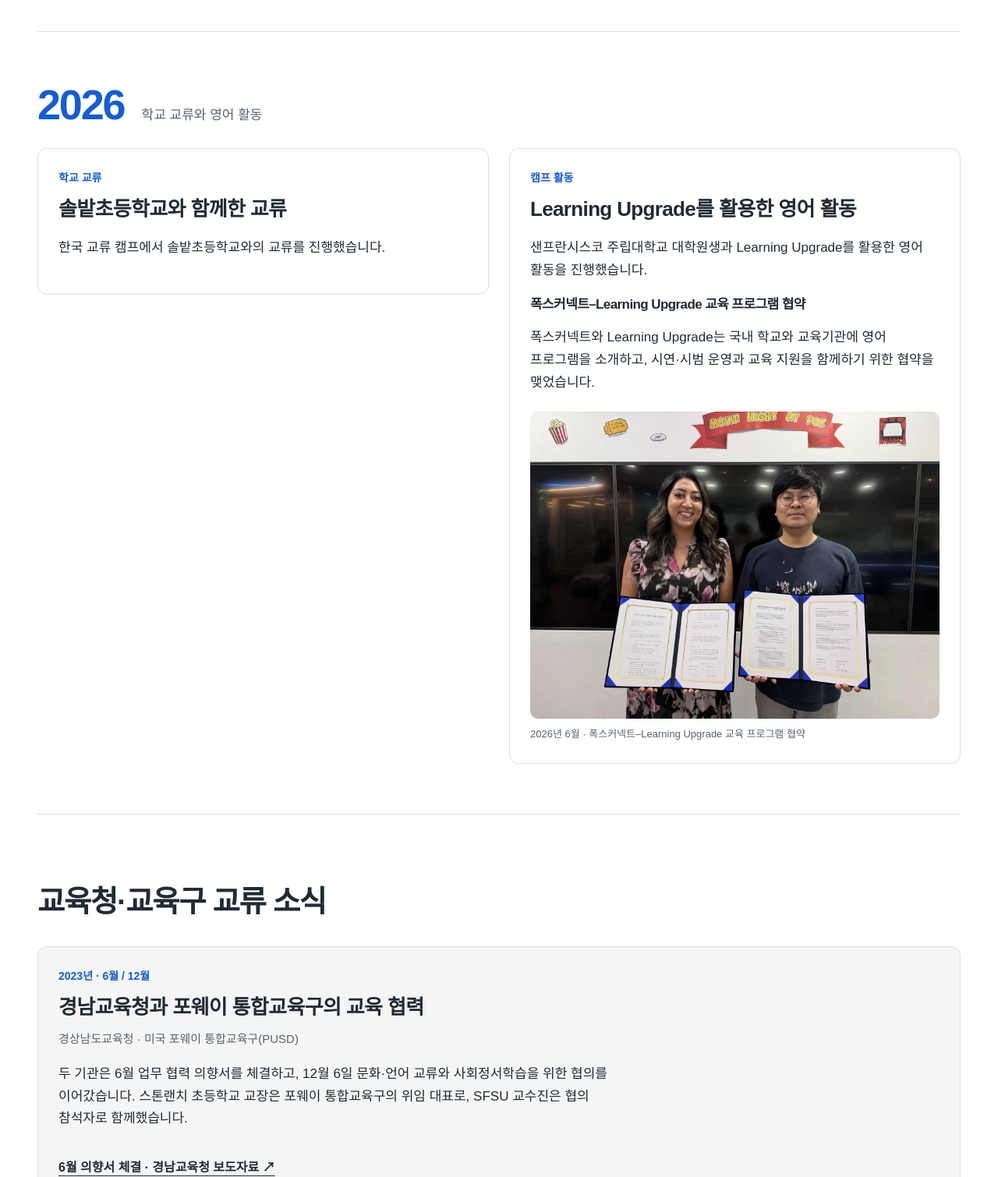
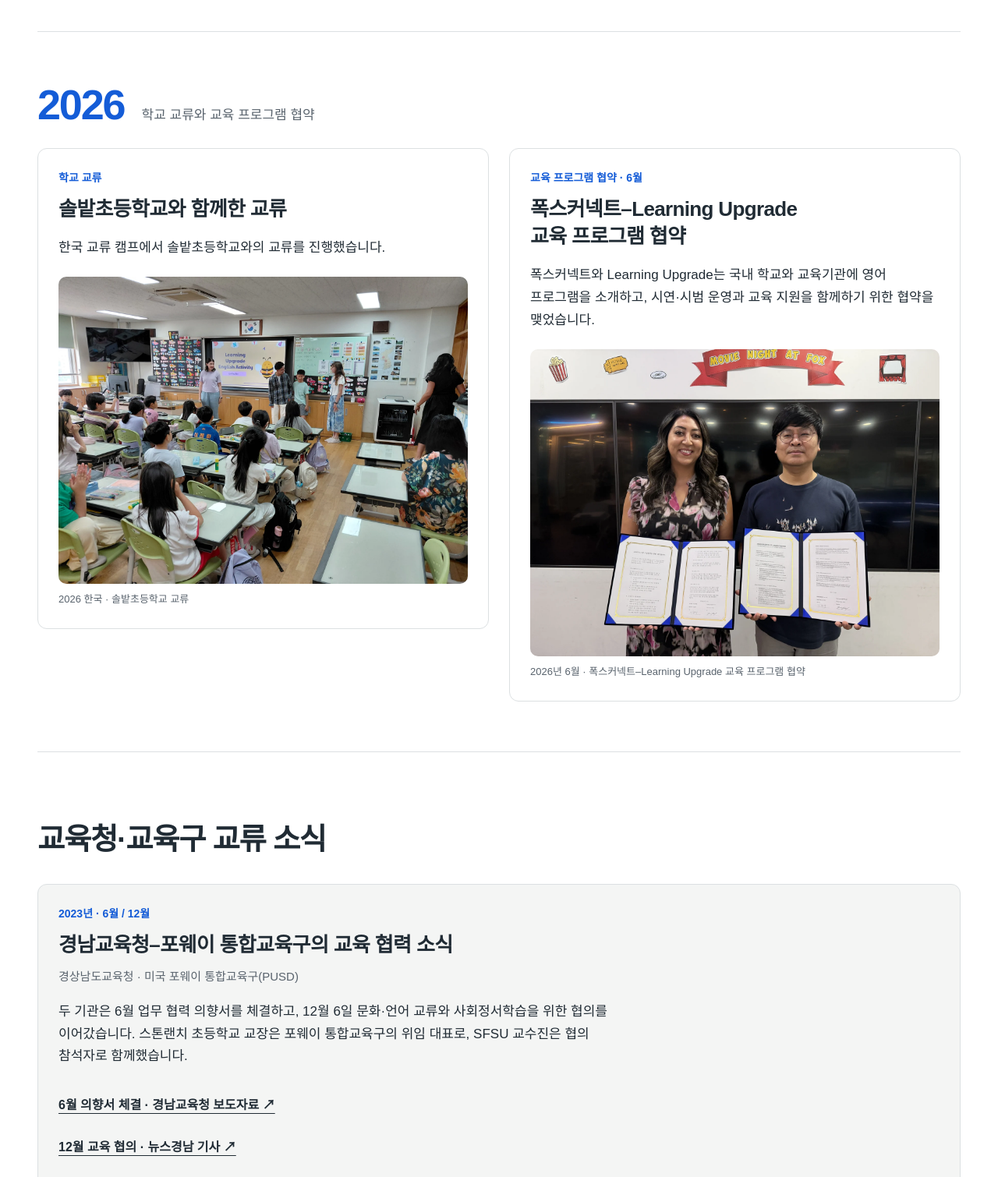
Before and after one commit to Freddy1590/fox-global-camp-usa-page, a plain HTML site: page camp-global/cooperation.html in a window 1280 px wide. Shown: the part 3400-4910 px from the top of the page at 78% size. Drawn offline with Linux system fonts and the light colour scheme.

Commit message:
Clarify cooperation records and add Solbat exchange photograph

```diff
--- a/camp-global/cooperation.html
+++ b/camp-global/cooperation.html
@@ -89,10 +89,11 @@
 <figure><img src="assets/cooperation/cheongyang-exchange-2025.webp" width="1600" height="1200" alt="청양초등학교 교표 아래 체육관에 모인 한국·미국 학생들과 인솔진" loading="lazy"><figcaption>2025년 6월 25일 · 청양초등학교 교류</figcaption></figure>
 </section>
 </div></article>
-<article class="history-year" id="cooperation-2026" aria-labelledby="cooperation-title-2026"><div class="year-heading"><h2 id="cooperation-title-2026">2026</h2><p>학교 교류와 영어 활동</p></div><div class="year-body">
-<section class="history-entry" id="solbat-exchange"><p class="entry-country">학교 교류</p><div class="entry-heading"><h3>솔밭초등학교와 함께한 교류</h3></div><p class="body-copy">한국 교류 캠프에서 솔밭초등학교와의 교류를 진행했습니다.</p></section>
-<section class="history-entry" id="learning-upgrade"><p class="entry-country">캠프 활동</p><div class="entry-heading"><h3>Learning Upgrade를 활용한 영어 활동</h3></div><p class="body-copy">샌프란시스코 주립대학교 대학원생과 Learning Upgrade를 활용한 영어 활동을 진행했습니다.</p>
-<h4>폭스커넥트–Learning Upgrade 교육 프로그램 협약</h4>
+<article class="history-year" id="cooperation-2026" aria-labelledby="cooperation-title-2026"><div class="year-heading"><h2 id="cooperation-title-2026">2026</h2><p>학교 교류와 교육 프로그램 협약</p></div><div class="year-body">
+<section class="history-entry" id="solbat-exchange"><p class="entry-country">학교 교류</p><div class="entry-heading"><h3>솔밭초등학교와 함께한 교류</h3></div><p class="body-copy">한국 교류 캠프에서 솔밭초등학교와의 교류를 진행했습니다.</p>
+<figure><img src="assets/cooperation/solbat-exchange-2026.webp" width="1600" height="1200" alt="솔밭초등학교 교실에 모인 학생들과 인솔진" loading="lazy"><figcaption>2026 한국 · 솔밭초등학교 교류</figcaption></figure>
+</section>
+<section class="history-entry" id="learning-upgrade"><p class="entry-country">교육 프로그램 협약 · 6월</p><div class="entry-heading"><h3>폭스커넥트–Learning Upgrade<br>교육 프로그램 협약</h3></div>
 <p class="body-copy">폭스커넥트와 Learning Upgrade는 국내 학교와 교육기관에 영어 프로그램을 소개하고, 시연·시범 운영과 교육 지원을 함께하기 위한 협약을 맺었습니다.</p>
 <figure><img src="assets/cooperation/learning-upgrade-agreement-2026.webp" width="1600" height="1200" alt="폭스커넥트와 Learning Upgrade의 서명 협약서를 펼쳐 든 협약식 참석자들" loading="lazy"><figcaption>2026년 6월 · 폭스커넥트–Learning Upgrade 교육 프로그램 협약</figcaption></figure>
 </section>
@@ -101,7 +102,7 @@
 <section class="section wrap" aria-labelledby="education-news-heading">
 <div class="section-heading"><h2 id="education-news-heading">교육청·교육구 교류 소식</h2></div>
 <article class="history-entry education-context" id="gyeongnam-exchange"><p class="entry-country">2023년 · 6월 / 12월</p>
-<div class="entry-heading"><h3>경남교육청과 포웨이 통합교육구의 교육 협력</h3><p>경상남도교육청 · 미국 포웨이 통합교육구(PUSD)</p></div>
+<div class="entry-heading"><h3>경남교육청–포웨이 통합교육구의 교육 협력 소식</h3><p>경상남도교육청 · 미국 포웨이 통합교육구(PUSD)</p></div>
 <p class="body-copy">두 기관은 6월 업무 협력 의향서를 체결하고, 12월 6일 문화·언어 교류와 사회정서학습을 위한 협의를 이어갔습니다. 스톤랜치 초등학교 교장은 포웨이 통합교육구의 위임 대표로, SFSU 교수진은 협의 참석자로 함께했습니다.</p>
 <a class="text-link" href="https://www.gne.go.kr/user/bbs/BD_selectBbs.do?q_bbsSn=1350&amp;q_bbsDocNo=1608922" target="_blank" rel="noopener">6월 의향서 체결 · 경남교육청 보도자료 ↗</a><br>
 <a class="text-link" href="https://www.newsgn.com/news/articleView.html?idxno=344618" target="_blank" rel="noopener">12월 교육 협의 · 뉴스경남 기사 ↗</a>
```
Also changed, not shown: camp-global/about.html (+1 -1 lines), camp-global/assets/cooperation/solbat-exchange-2026.webp (added).
